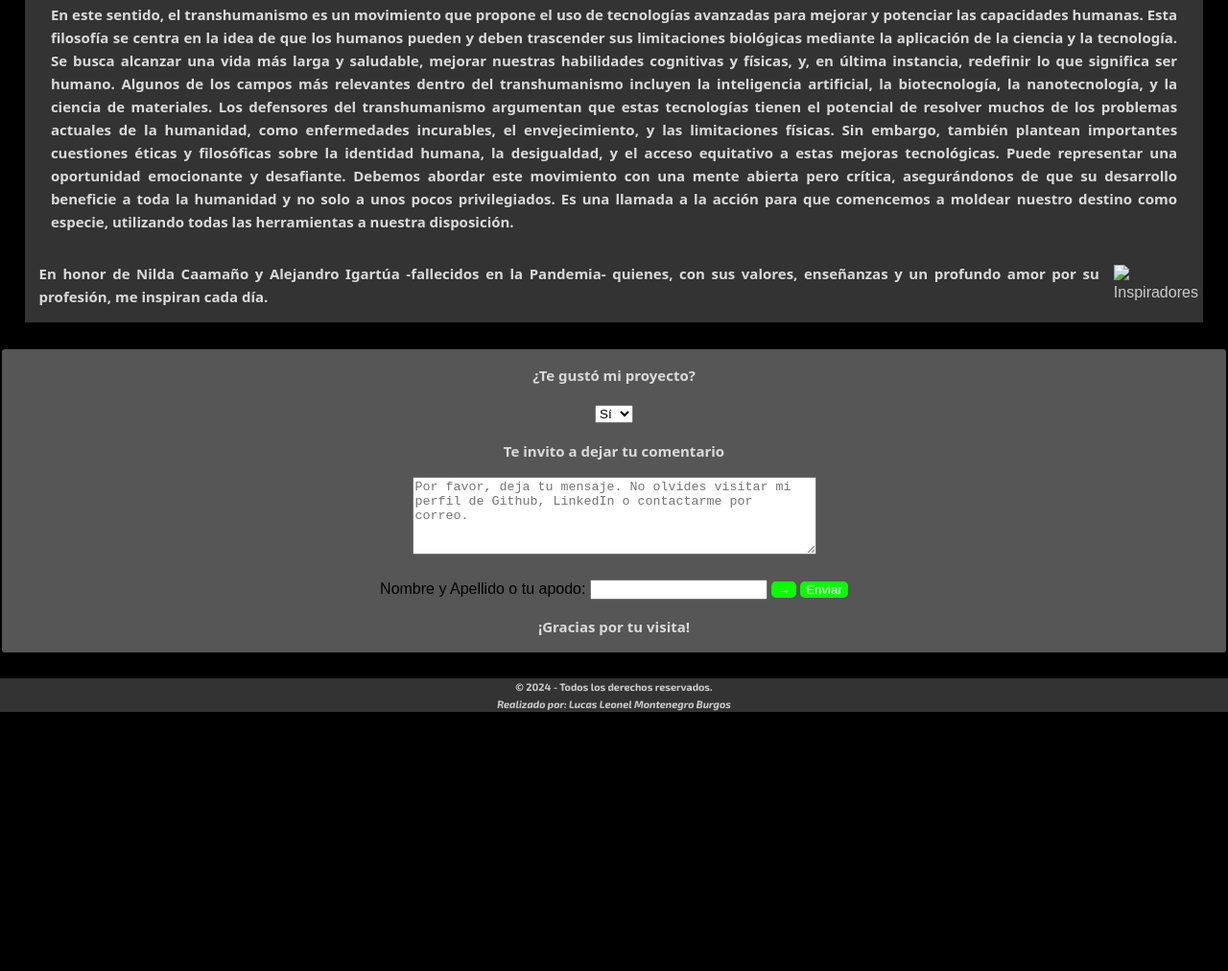
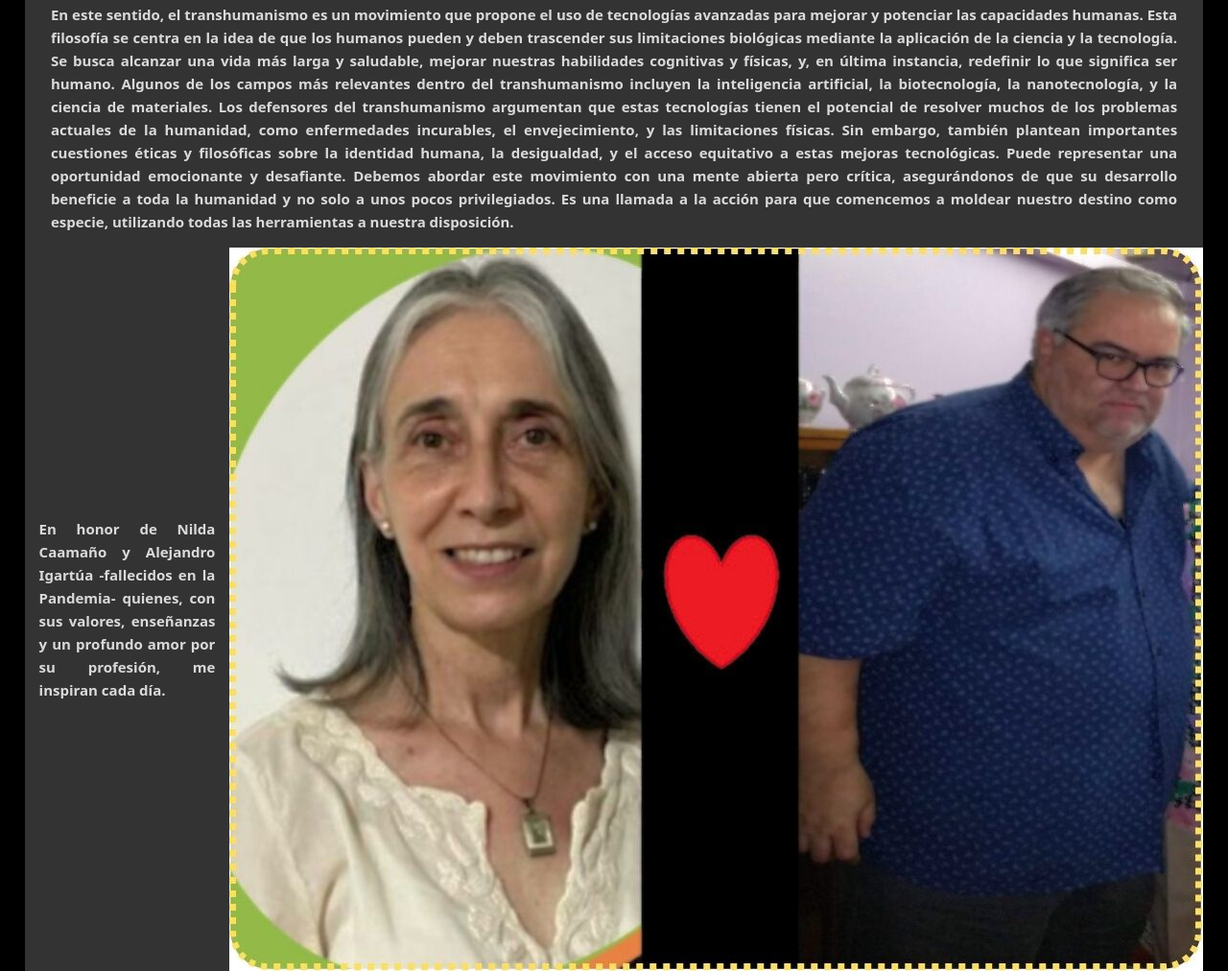
Before and after one commit to LucasMontenegro0587/Proyecto-Desarrollo-Web, a plain HTML site: page pages/assessment.html in a window 1280 px wide. Shown: the part 1364-2376 px from the top of the page at 96% size. Before the commit the page ends 2131 px from the top, so only its background shows below. Drawn offline with nearby package versions, Linux system fonts and the light colour scheme; files that its build step writes are made by us from their sources; the site is published under a folder, as on GitHub Pages, so addresses that start at the root find nothing.

Commit message:
assessment.html

```diff
--- a/pages/assessment.html
+++ b/pages/assessment.html
@@ -41,7 +41,7 @@
       <p class="Dedicatoria">
         <strong>En honor de Nilda Caamaño y Alejandro Igartúa -fallecidos en la Pandemia- quienes, con sus valores, enseñanzas y un profundo amor por su profesión, me inspiran cada día.</strong>
       </p>
-    <img class="Inspiradores" src="/img/in-memorian.jpg" alt="Inspiradores">
+    <img class="Inspiradores" src="../img/in-memorian.jpg" alt="Inspiradores">
     </div>
   </section>
   </main>
```
